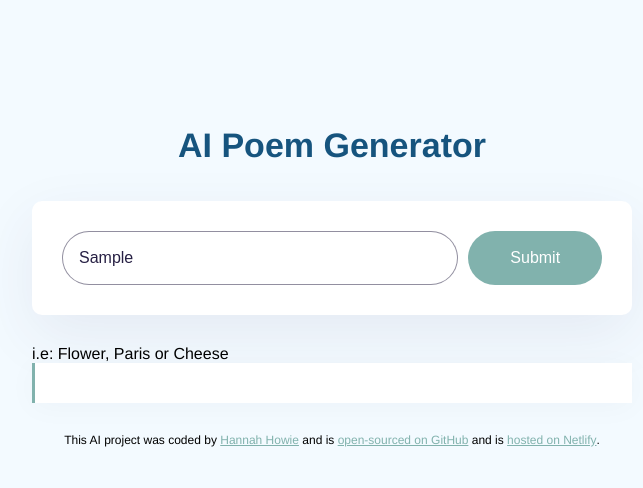
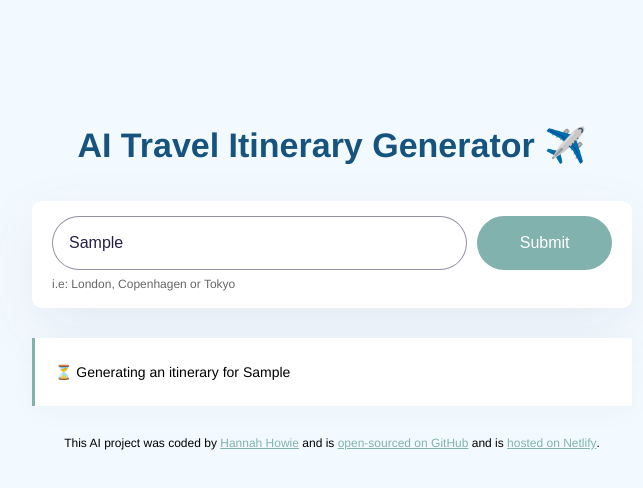
Before and after one commit to Hannah-h01/AI-Project, a plain HTML site: page index.html in a window 1280 px wide. Both pictures are taken after typing "Sample" into the empty fields and a click on the input 843 px from the left and 258 px from the top of the page. Shown: the whole page, without its empty margins (308-951 px from the left). Drawn offline with nearby package versions, Linux system fonts and the light colour scheme; no server answers.

Commit message:
Changed AI Poem Generator to Travel Itinerary Generator, and improved user experience

```diff
--- a/index.html
+++ b/index.html
@@ -6,20 +6,20 @@
     <script src="https://unpkg.com/typewriter-effect@latest/dist/core.js"></script>
     <script src="https://cdnjs.cloudflare.com/ajax/libs/axios/1.6.8/axios.min.js"></script>
     <link rel="stylesheet" href="src/style.css" />
-    <title>AI City Poem Generator</title>
+    <title>AI Travel Itinerary Generator</title>
   </head>
   <body>
     <div class="container">
       <header>
-        <h1>AI Poem Generator</h1>
+        <h1>AI Travel Itinerary Generator ✈️</h1>
       </header>
 
       <main>
         <div class="form-container">
-          <form id="poem-generator-form">
+          <form id="itinerary-generator-form">
             <input
               type="text"
-              placeholder="Enter the topic of a poem"
+              placeholder="Enter the destination for the itinerary"
               autofocus
               required
               autocomplete="off"
@@ -28,8 +28,9 @@
             />
             <input type="submit" class="submit-button" />
           </form>
-          <div class="hint">i.e: Flower, Paris or Cheese</div>
+          <div class="hint">i.e: London, Copenhagen or Tokyo</div>
         </div>
+        <div class="itinerary hidden" id="itinerary"></div>
         <div class="poem hidden" id="poem"></div>
       </main>
 
--- a/src/index.js
+++ b/src/index.js
@@ -1,6 +1,5 @@
-function displaypoem(response) {
-    console.log("poem generated");
-    new Typewriter("#poem", {
+function displayitinerary(response) {
+    new Typewriter("#itinerary", {
         strings: response.data.answer,
         autoStart: true,
         delay: 1,
@@ -9,22 +8,22 @@ function displaypoem(response) {
 }
 
 
-function generatepoem(event) {
+function generateitinerary(event) {
   event.preventDefault();
 
-    let instructionsInput = document.querySelector("#user-instructions");
+  let instructionsInput = document.querySelector("#user-instructions");
   let apiKey = "ba4od3a834c838682t553fe590d57caf";
   let context =
-    "You are a Poem expert and love to write short poems. Your mission is to generate a 4 line poem in basic HTML and separate each line with a <br />. Make sure to follow the user instructions. Do not include a title to the poem. Sign the poem with 'SheCodes AI' inside a <strong> element at the end of the poem and NOT at the beginning";
-  let prompt = `User instructions: Generate a poem about ${instructionsInput.value}`;
+    "You are a travel expert and love to write short itinerarys for visitors. Your mission is to generate a 3 day itinerary in basic HTML. Separate each day with a <br /> and a <strong> element. Make sure to follow the user instructions. Do not include a title to the itinerary. Sign the itinerary with 'SheCodes AI' inside a <strong> element at the end of the itinerary and NOT at the beginning";
+  let prompt = `User instructions: Create a three-day itinerary for a visitor to ${instructionsInput.value}, including must-see attractions and recommended dining spots.`;
   let apiURL = `https://api.shecodes.io/ai/v1/generate?prompt=${prompt}&context=${context}&key=${apiKey}`;
 
-  console.log("Generating poem");
-  console.log(`Prompt: ${prompt}`);
-  console.log(`Context: ${context}`);
+  let itineraryElement = document.querySelector("#itinerary");
+  itineraryElement.classList.remove("hidden");
+  itineraryElement.innerHTML = `<div class="generating">⏳ Generating an itinerary for ${instructionsInput.value}</div>`;
 
-  axios.get(apiURL).then(displaypoem);
+  axios.get(apiURL).then(displayitinerary);
 }
 
-let poemFormElement = document.querySelector("#poem-generator-form");
-poemFormElement.addEventListener("submit", generatepoem);
+let itineraryFormElement = document.querySelector("#itinerary-generator-form");
+itineraryFormElement.addEventListener("submit", generateitinerary);
--- a/src/style.css
+++ b/src/style.css
@@ -25,13 +25,23 @@ h1 {
     color: #16547e;
 }
 
+.form-container {
+    background-color: white;
+    margin-bottom: 30px;
+    border-radius: 10px;
+    box-shadow: 0px 20px 60px rgba(65, 50, 100, 0.08);
+    padding: 15px 20px;
+}
+
 form {
-    padding: 30px;
-    background-color: white;
-    box-shadow: 0px 20px 60px rgba(65, 50, 100, 0.08);
-    border-radius: 10px;
     display: flex;
-    margin-bottom: 30px;
+}
+
+.hint {
+    line-height: 1.5;
+    margin-top: 5px;
+    opacity: 0.6;
+    font-size: 12px;
 }
 
 .instructions {
@@ -59,7 +69,7 @@ form {
     cursor: pointer;
 }
 
-.poem {
+.itinerary {
     font-size: 14px;
     background-color: #fff;
     padding: 20px;
@@ -68,7 +78,11 @@ form {
     box-shadow: 0px 4px 30px 0px rgba(39, 33, 66, 0.03);
 }
 
-.poem strong {
+.hidden {
+    display: none;
+}
+
+.itinerary strong {
     color: #81b2ad;
     font-weight: 600;
 }
@@ -78,3 +92,19 @@ footer {
     font-size: 12px;
     margin-top: 30px;
 }
+
+.generating {
+    animation: blink-animation 1s steps(5, start) infinite;
+}
+
+@keyframes blink-animation {
+    to {
+        visibility: hidden;
+    }
+}
+
+@-webkit-keyframes blink-animation {
+    to {
+        visibility: hidden;
+    }
+}
```
